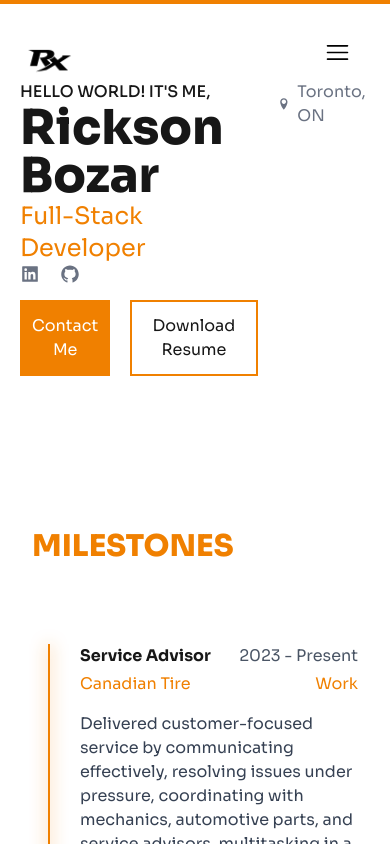
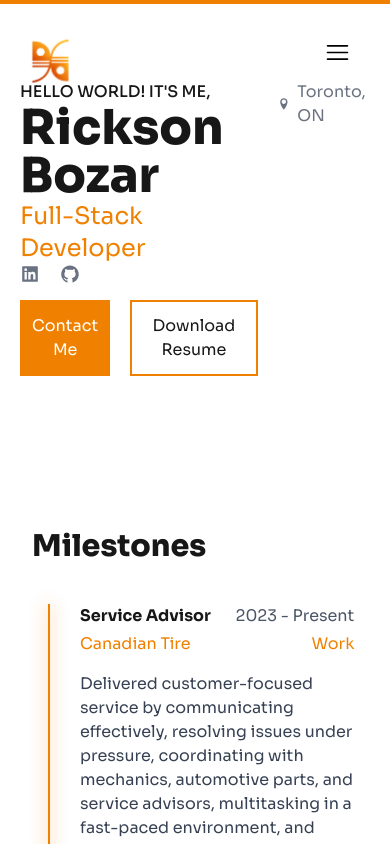
Before and after one commit to Rickson0628/Portfolio, a Next.js app: page / in a window 390 px wide. Shown: the top 844 px of the page. Built offline with nearby package versions, Linux system fonts and the light colour scheme.

Commit message:
Fixed Spacing and Added Animations

```diff
--- /dev/null
+++ b/animation/IconFadeIn.jsx
@@ -0,0 +1,67 @@
+"use client";
+
+import { useEffect, useRef, useState } from "react";
+import { motion } from "framer-motion";
+
+const IconFadeIn = ({
+  children,
+  delay = 0,
+  triggerPoint = 0.9,
+  className = "",
+}) => {
+  const ref = useRef(null);
+  const [show, setShow] = useState(false);
+
+  useEffect(() => {
+    const handleScroll = () => {
+      if (!ref.current) return;
+
+      const rect = ref.current.getBoundingClientRect();
+      const triggerY = window.innerHeight * triggerPoint;
+
+      setShow(rect.top <= triggerY);
+    };
+
+    handleScroll();
+
+    window.addEventListener("scroll", handleScroll);
+    window.addEventListener("resize", handleScroll);
+
+    return () => {
+      window.removeEventListener("scroll", handleScroll);
+      window.removeEventListener("resize", handleScroll);
+    };
+  }, [triggerPoint]);
+
+  return (
+    <motion.div
+      ref={ref}
+      className={`inline-flex ${className}`}
+      initial={false}
+      animate={
+        show
+          ? {
+              opacity: 1,
+
+              scale: 1,
+              filter: "blur(0px)",
+            }
+          : {
+              opacity: 0,
+
+              scale: 0.9,
+              filter: "blur(4px)",
+            }
+      }
+      transition={{
+        duration: 0.4,
+        delay,
+        ease: "easeOut",
+      }}
+    >
+      {children}
+    </motion.div>
+  );
+};
+
+export default IconFadeIn;
--- /dev/null
+++ b/animation/WordTypeWriter.jsx
@@ -0,0 +1,96 @@
+"use client";
+
+import { useEffect, useMemo, useRef, useState } from "react";
+import { motion } from "framer-motion";
+
+const WordTypewriter = ({
+  text,
+  speed = 0.01,
+  triggerPoint = 0.9,
+}) => {
+  // This watches the text block
+  const ref = useRef(null);
+
+  // This controls whether the text should show or hide
+  const [show, setShow] = useState(false);
+
+  // Split the sentence into words
+  // useMemo prevents the words from being recalculated unnecessarily
+  const words = useMemo(() => {
+    return text.trim().split(/\s+/);
+  }, [text]);
+
+  useEffect(() => {
+    const handleScroll = () => {
+      if (!ref.current) return;
+
+      // Get the position of this text block on the screen
+      const rect = ref.current.getBoundingClientRect();
+
+      // This is the invisible trigger line on the screen
+      // 0.6 means 60% from the top of the screen
+      const triggerY = window.innerHeight * triggerPoint;
+
+      // If the top of the text has passed the trigger line, show it
+      // If it goes below the trigger line again, hide it
+      setShow(rect.top <= triggerY);
+    };
+
+    // Run once immediately
+    handleScroll();
+
+    // Run whenever the user scrolls
+    window.addEventListener("scroll", handleScroll);
+
+    // Run also when screen size changes
+    window.addEventListener("resize", handleScroll);
+
+    // Cleanup
+    return () => {
+      window.removeEventListener("scroll", handleScroll);
+      window.removeEventListener("resize", handleScroll);
+    };
+  }, [triggerPoint]);
+
+  return (
+    <span ref={ref} className="block">
+      {words.map((word, index) => (
+        <motion.span
+          key={index}
+          className="inline-block"
+
+          // Do not force an initial animation on page load
+          initial={false}
+
+          // If show is true, reveal the word
+          // If show is false, hide/reset the word
+          animate={
+            show
+              ? {
+                  opacity: 1,
+                  y: 0,
+                  filter: "blur(0px)",
+                }
+              : {
+                  opacity: 0,
+                  y: 8,
+                  filter: "blur(4px)",
+                }
+          }
+
+          // Delay only when showing
+          // No delay when hiding, so it resets quickly
+          transition={{
+            duration: 0.3,
+            delay: show ? index * speed : 0,
+            ease: "easeOut",
+          }}
+        >
+          {word}&nbsp;
+        </motion.span>
+      ))}
+    </span>
+  );
+};
+
+export default WordTypewriter;
--- a/app/globals.css
+++ b/app/globals.css
@@ -14,6 +14,14 @@
 
 }
 
+@theme {
+  --animate-fade-in: fade-in 0.5s ease-out forwards;
+
+  @keyframes fade-in {
+    from { opacity: 0; }
+    to { opacity: 1; }
+  }
+}
 /* @media (prefers-color-scheme: dark) {
   :root {
     --background: #0a0a0a;
--- a/app/layout.js
+++ b/app/layout.js
@@ -8,7 +8,7 @@ const sora = Sora({
 export const metadata = {
   title: "Rickson Bozar",
   icons:{
-    icon:"/rx-black-logo.png",
+    icon:"/rx-logo.png",
   },
   description: "Personal Website",
 };
--- a/app/page.js
+++ b/app/page.js
@@ -10,6 +10,7 @@ import Footer from "@/components/Footer";
 import Project from "./../components/Project";
 import Milestone from "@/components/Milestone";
 import { motion, useScroll } from "framer-motion";
+import TechStack from "@/components/TechStack";
 
 export default function Home() {
   const [isSideBarOpen, setSideBar] = useState(false);
@@ -34,7 +35,9 @@ export default function Home() {
       </SideBar>
 
       <Skills />
+
       <Footer />
+
     </main>
   );
 }
--- a/components/Milestone.jsx
+++ b/components/Milestone.jsx
@@ -2,6 +2,7 @@
 
 import React, { useRef } from "react";
 import { motion, useScroll, useTransform } from "framer-motion";
+import WordTypewriter from "@/animation/WordTypeWriter";
 
 const milestones = [
   {
@@ -44,8 +45,8 @@ const Milestone = () => {
 
   return (
     <section ref={timelineRef} className="p-8 lg:p-16 xl:p-20">
-      <div className="lg:flex lg:justify-center font-extrabold text-3xl sm:text-4xl md:text-5xl lg:text-6xl mt-10 mb-20 text-univ">
-        MILESTONES
+      <div className="lg:flex lg:justify-center font-extrabold text-3xl sm:text-4xl  lg:text-5xl mt-10 mb-10 lg:mb-20">
+         <WordTypewriter text="Milestones"/>
       </div>
 
       <div className="relative w-full">
@@ -85,38 +86,39 @@ const Milestone = () => {
         </div>
 
         {/* Milestone Section */}
-        <div className="ml-12 lg:ml-0">
+        <div className="ml-12 lg:ml-6">
           {milestones.map((milestone, index) => (
             <div key={index}>
               <div className="lg:grid lg:grid-cols-2 lg:gap-24">
                 {/* Left side */}
-                <div className="lg:pr-16 lg:text-right">
+                <div className="lg:pr-5 lg:text-right">
                   <div className="flex justify-between mb-4 gap-4 ">
                     <div className="text-left">
-                      <div className="font-bold mb-1 sm:text-lg lg:text-xl xl:text-2xl xl:text-3xl">
-                        {milestone.title}
+                      <div className="font-bold mb-1 sm:text-lg lg:text-xl lg:text-2xl">
+                        <WordTypewriter text={milestone.title}/>
+
                       </div>
 
                       <div className="text-univ sm:text-lg lg:text-xl xl:text-2xl">
-                        {milestone.company}
+                         <WordTypewriter text={milestone.company}/>
                       </div>
                     </div>
 
                     <div className="text-right ">
-                      <div className="text-gray-600 mb-1 sm:text-lg lg:text-xl xl:text-2xl">
-                        {milestone.date}
+                      <div className="text-gray-600 mb-1 sm:text-lg lg:text-xl">
+                         <WordTypewriter text={milestone.date}/>
                       </div>
 
-                      <div className="text-univ sm:text-lg lg:text-xl xl:text-2xl">
-                        {milestone.type}
+                      <div className="text-univ sm:text-lg lg:text-xl">
+                         <WordTypewriter text={milestone.type}/>
                       </div>
                     </div>
                   </div>
                 </div>
 
                 {/* Right side */}
-                <div className="text-gray-700 lg:pl-16 lg:text-lg">
-                  {milestone.description}
+                <div className="text-gray-700 lg:pr-5 lg:text-lg">
+                   <WordTypewriter text={milestone.description}/>
                 </div>
               </div>
 
--- a/components/Nav.jsx
+++ b/components/Nav.jsx
@@ -7,7 +7,7 @@ const Nav = ({ setSideBar }) => {
   return (
     <nav>
       <a href="#" className="fixed top-8 left-5 font-bold">
-        <Image src={`/rx-black-logo.png`} width={60} height={60} alt="Logo"/>
+        <Image src={`/rx-logo.png`} width={60} height={60} alt="Logo"/>
       </a>
 
       <button
--- a/components/Project.jsx
+++ b/components/Project.jsx
@@ -46,8 +46,8 @@ const Project = () => {
     );
   };
   return (
-    <section className="p-8 lg:p-15 xl:p-20 sm:mx-5 lg:-mb-5">
-      <h2 className="font-extrabold text-3xl sm:text-4xl md:text-5xl lg:text-6xl mt-10 mb-5">
+    <section className="p-8 -mt-10 lg:p-15 xl:p-20 sm:mx-5 lg:-mb-5 lg:-mt-20">
+      <h2 className="font-extrabold  text-3xl  sm:text-4xl  lg:text-5xl  mt-10 mb-5">
         PROJECTS
       </h2>
 
@@ -100,7 +100,7 @@ const Project = () => {
             {/* Project Info */}
             <div className="flex justify-between sm:items-center mt-4 gap-1">
               {/* Project Title */}
-              <h3 className="font-bold text-2xl sm:text-3xl md:text-4xl lg:text-3xl">
+              <h3 className="font-bold text-2xl sm:text-3xl md:text-4xl lg:text-2xl xl:text-3xl">
                 {project.title}
               </h3>
               {/* Project Date */}
@@ -111,7 +111,7 @@ const Project = () => {
 
             {/* Marquee Description */}
             <div className="overflow-hidden whitespace-nowrap text-sm text-gray-600 mt-2">
-              <p className="inline-block animate-marquee sm:text-base md:text-lg lg:text-base">
+              <p className="inline-block animate-marquee sm:text-base md:text-lg lg:text-sm xl:text-lg">
                 ★ {project.description} ★
               </p>
             </div>
```
Also changed, not shown: components/Skills.jsx (+16 -11 lines), components/TechStack.jsx (added, +97 -0 lines), public/rx-logo.png (added).
